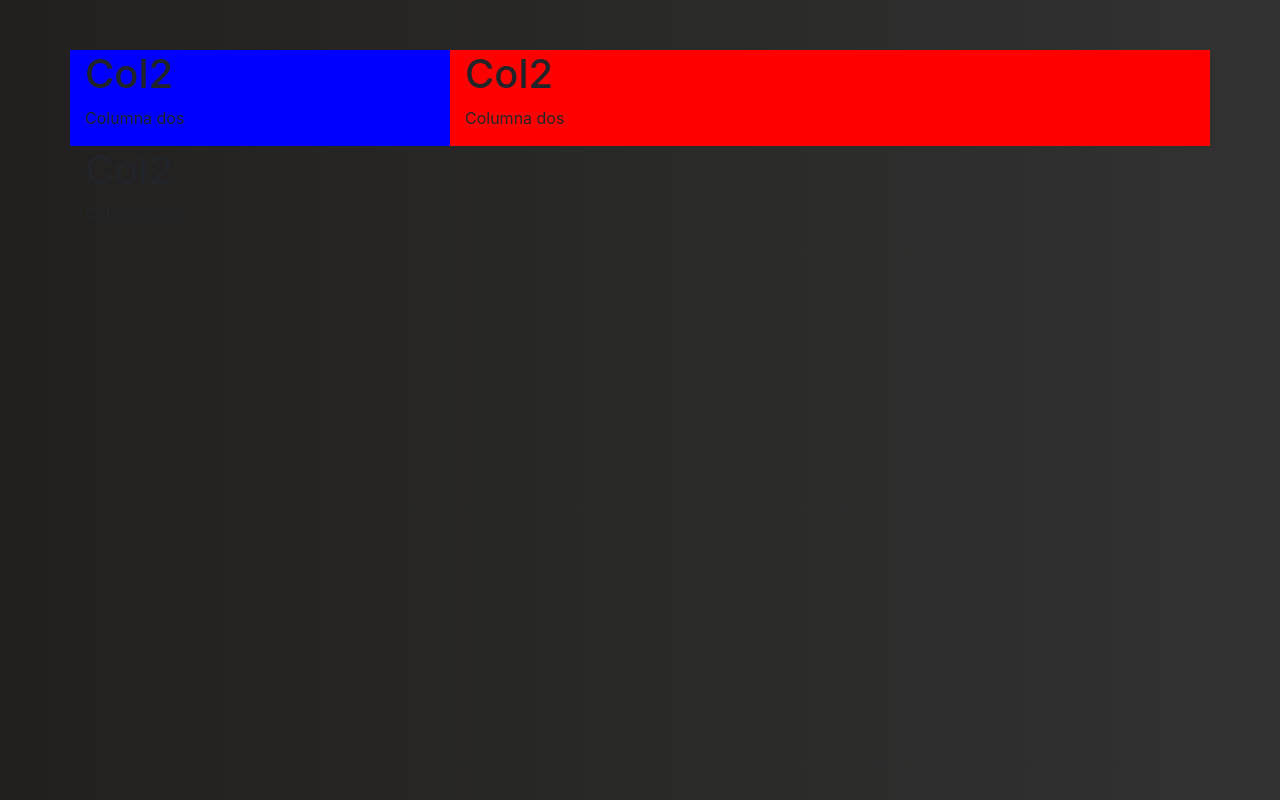
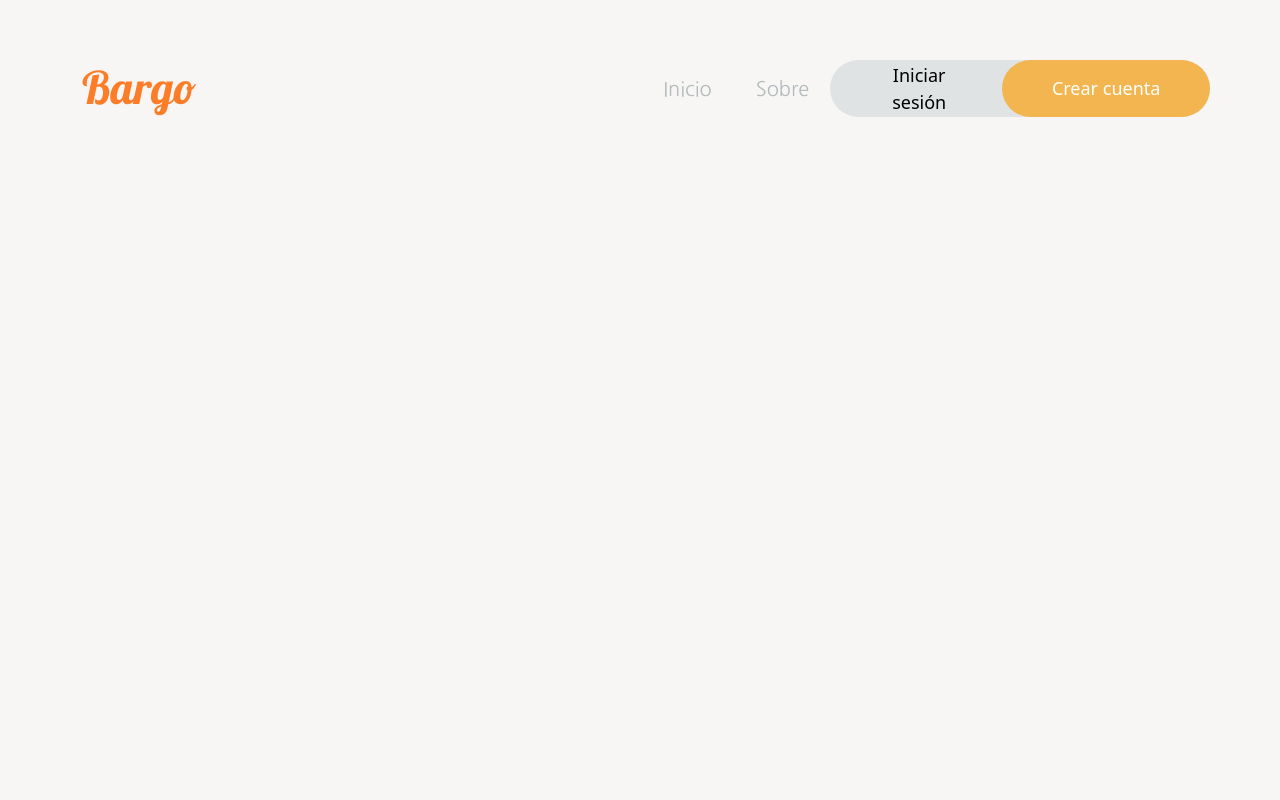
Before and after one commit to jaglux12/bargo-oficial-web-page, a PHP site: page / in a window 1280 px wide. Run offline with PHP 8.4, Linux system fonts and the light colour scheme.

Commit message:
cambios en el index

```diff
--- a/index.html
+++ b/index.html
@@ -1,37 +1,59 @@
 <html>
 
 	<head lang="es">
+
 		<meta charset="utf-8">
 		<title> Bargo - Gestor de libros </title>
 		<meta name="viewport" content="width=device-width, initial-scale=1.0">
-		<link rel="stylesheet" href="https://maxcdn.bootstrapcdn.com/bootstrap/4.0.0/css/bootstrap.min.css"
-		integrity="sha384-Gn5384xqQ1aoWXA+058RXPxPg6fy4IWvTNh0E263XmFcJlSAwiGgFAW/dAiS6JXm" crossorigin="anonymous">
-		<script src="https://ajax.googleapis.com/ajax/libs/jquery/3.6.0/jquery.min.js"></script>
-		<script src="https://maxcdn.bootstrapcdn.com/bootstrap/3.4.1/js/bootstrap.min.js"></script>
+
+		<!-- CSS - bootstrap -->
+		<link href="https://cdn.jsdelivr.net/npm/bootstrap@5.2.0-beta1/dist/css/bootstrap.min.css" rel="stylesheet"
+		integrity="sha384-0evHe/X+R7YkIZDRvuzKMRqM+OrBnVFBL6DOitfPri4tjfHxaWutUpFmBp4vmVor" crossorigin="anonymous">
+
+		<!-- CSS - Local -->
 		<link rel="stylesheet" href="style/index/style-index.css">
+
 	</head>
 
 	<body>
 
 
-		<div class="container" style="margin-top: 50px;">
+		<div class="container" id="containerTitulo">
+
 			<div class="row">
-				<div class="col-sm-4" style="background-color: blue;">
-					<h1>Col2</h1>
-					<p>Columna dos</p>
+
+				<div class="col-md-6">
+					<h1 id="tituloBargo">Bargo</h1>
 				</div>
-				<div class="col-sm-8" style="background-color: red;">
-					<h1>Col2</h1>
-					<p>Columna dos</p>
+
+				<div class="col-md-6 d-none d-md-block">
+					<div class="row">
+						<div class="col-md-2" id="panelOpcionesPrincipales">
+							<a href="#inicio" id="tituloOpcionesPrincipales"> Inicio </a>
+						</div>
+
+						<div class="col-md-2" id="panelOpcionesPrincipales">
+							<a href="#sobreBargo" id="tituloOpcionesPrincipales"> Sobre </a>
+						</div>
+
+						<div class="col-md-8"id="panelLogin">
+							<div class="row" style="width: 100%; height:100%;">
+								<button type="button" name="button" class="col-lg-5"
+								id="botonIniciarSesion">Iniciar sesión</button>
+								<button type="button" name="button" class="col-lg-7"
+								id="botonCrearCuenta">Crear cuenta</button>
+							</div>
+						</div>
+
+					</div>
 				</div>
+
 			</div>
 
 			<div class="row">
-				<div class="col-sm-12">
-					<h1>Col2</h1>
-					<p>Columna dos</p>
-				</div>
+
 			</div>
+
 		</div>
 		</div>
 
--- a/style/index/style-index.css
+++ b/style/index/style-index.css
@@ -1,3 +1,58 @@
+@import url('https://fonts.googleapis.com/css2?family=Lobster&display=swap');
+@import url('https://fonts.googleapis.com/css2?family=Nanum+Gothic&display=swap');
+
 body{
-	background-image: linear-gradient(to left,  #323232 , #21201f );
+	background-color:  #f8f6f5 ;
 }
+
+#containerTitulo{
+	margin-top: 60px;
+}
+
+#tituloBargo{
+	font-family: 'Lobster', cursive;
+	color:  #fc7d28;
+	font-size: 45px;
+}
+
+#tituloOpcionesPrincipales{
+	text-decoration: none;
+	font-size: 20px;
+	color:  #b2babb;
+	font-family: 'Nanum Gothic', sans-serif;
+}
+
+#panelOpcionesPrincipales{
+	display: flex;
+	align-items: center;
+	justify-content: center;
+}
+
+#panelLogin{
+	display: flex;
+	align-items: center;
+	justify-content: flex-end;
+	background-color:  #e0e3e4 ;
+	border-radius: 100px;
+}
+
+#botonIniciarSesion{
+	border-radius: 100px 0px 0px 100px;
+	border-width: 0px;
+	font-size: 18px;
+	text-align: center;
+	background-color: transparent;
+	padding-right: 30px;
+}
+
+#botonCrearCuenta{
+	border-radius: 100px 100px 100px 100px;
+	background-color:  #f3b550 ;
+	border-width: 0px;
+	font-size: 18px;
+	padding: 15px;
+	color: white;
+}
+#botonCrearCuenta:hover{
+	box-shadow: 0px 0px 10px black;
+}
```
